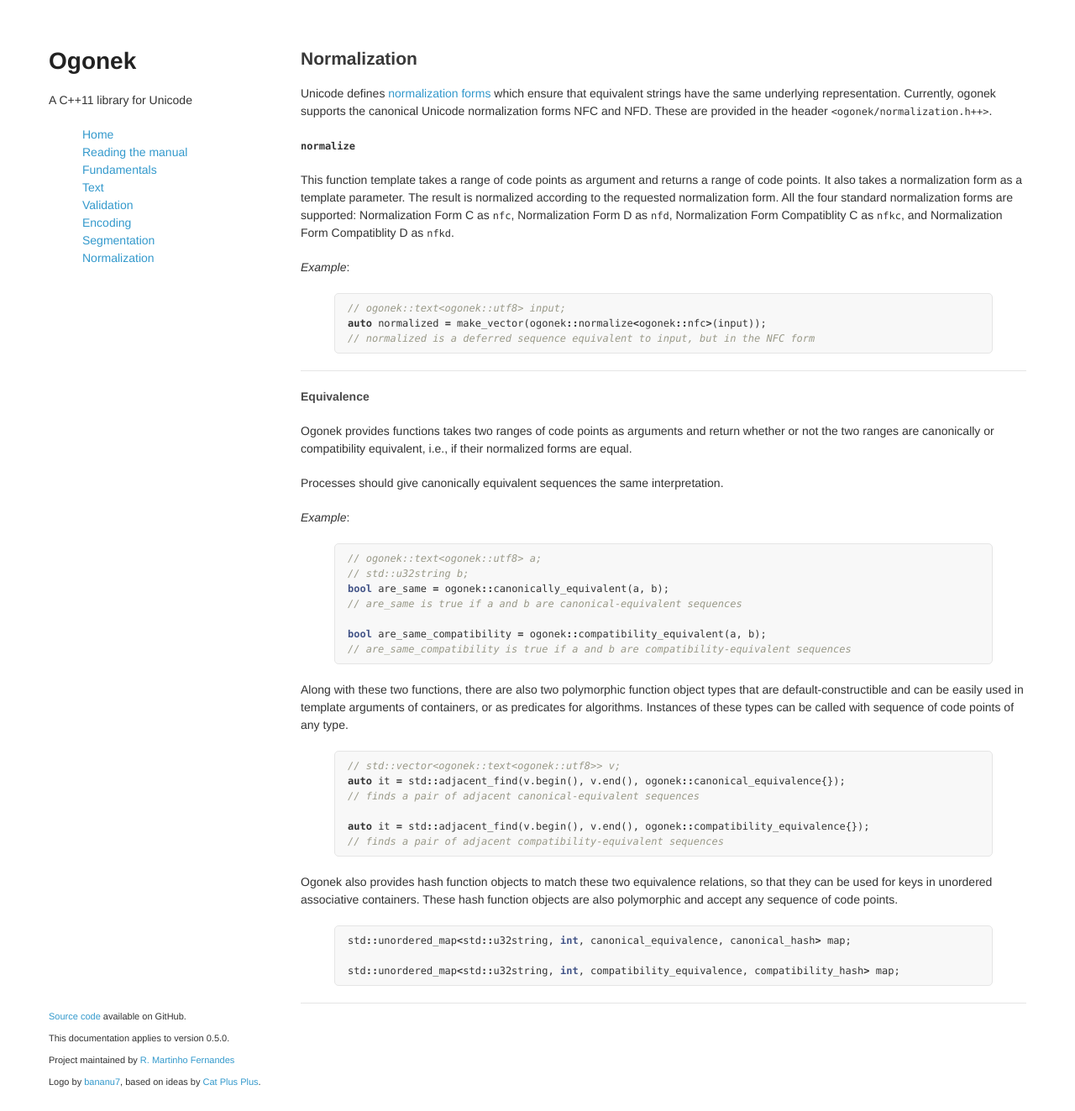
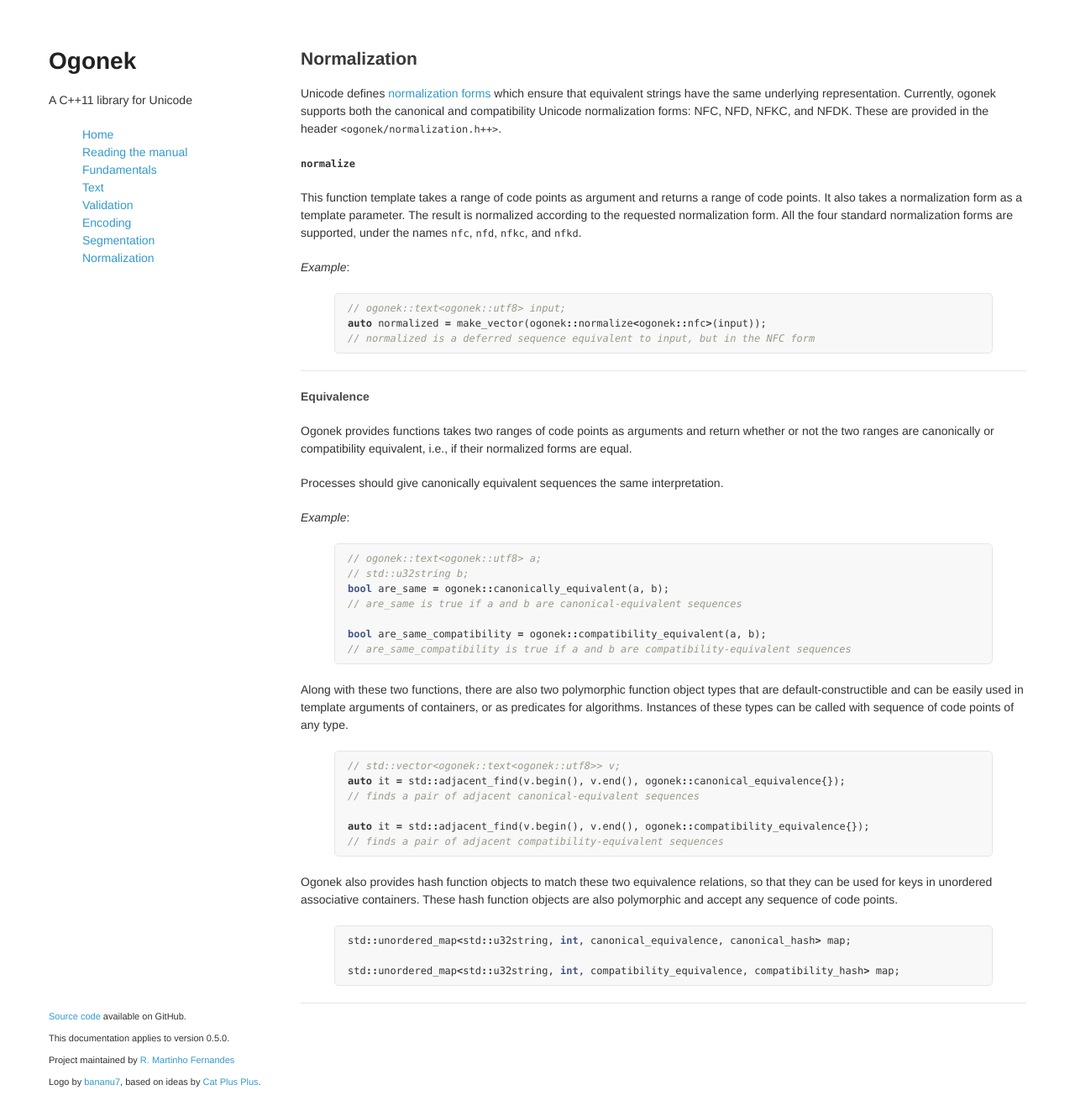
Before and after one commit to libogonek/ogonek, a Jekyll site: the page built from normalization.markdown, in a window 1280 px wide and 1323 px high. Shown: the whole window at 84% size. Built offline with Jekyll 4.4.1, drawn with Linux system fonts in a browser that asks for light colours.

Commit message:
bad notice fixed

```diff
--- a/normalization.markdown
+++ b/normalization.markdown
@@ -4,18 +4,17 @@ title: Normalization
 ---
 
 Unicode defines [normalization forms][UAX15] which ensure that equivalent
-strings have the same underlying representation. Currently, ogonek supports the
-canonical Unicode normalization forms NFC and NFD. These are provided in the
-header `<ogonek/normalization.h++>`.
+strings have the same underlying representation. Currently, ogonek supports both the
+canonical and compatibility Unicode normalization forms: NFC, NFD, NFKC, and
+NFDK. These are provided in the header `<ogonek/normalization.h++>`.
 
 #### `normalize`
 
 This function template takes a range of code points as argument and returns a range of
 code points. It also takes a normalization form as a template parameter. The
 result is normalized according to the requested normalization form. All the four
-standard normalization forms are supported: Normalization Form C as `nfc`,
-Normalization Form D as `nfd`, Normalization Form Compatiblity C as `nfkc`, and
-Normalization Form Compatiblity D as `nfkd`.
+standard normalization forms are supported, under the names `nfc`, `nfd`,
+`nfkc`, and `nfkd`.
 
 *Example*:
 {% highlight cpp %}
```
